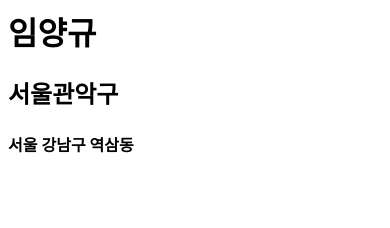
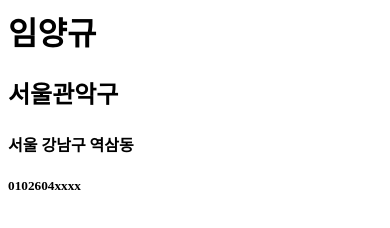
Before and after one commit to LIMYANGKYU/my-project3, a plain HTML site: page index.html in a window 390 px wide. Drawn offline with Linux system fonts and the light colour scheme.

Commit message:
Add phone number to index.html

```diff
--- a/index.html
+++ b/index.html
@@ -7,5 +7,6 @@
     <h1>임양규</h1>
     <h2>서울관악구</h2>
     <h4>서울 강남구 역삼동</h4>
+    <h5> 0102604xxxx</h5>
   </body>
 </html>
```
